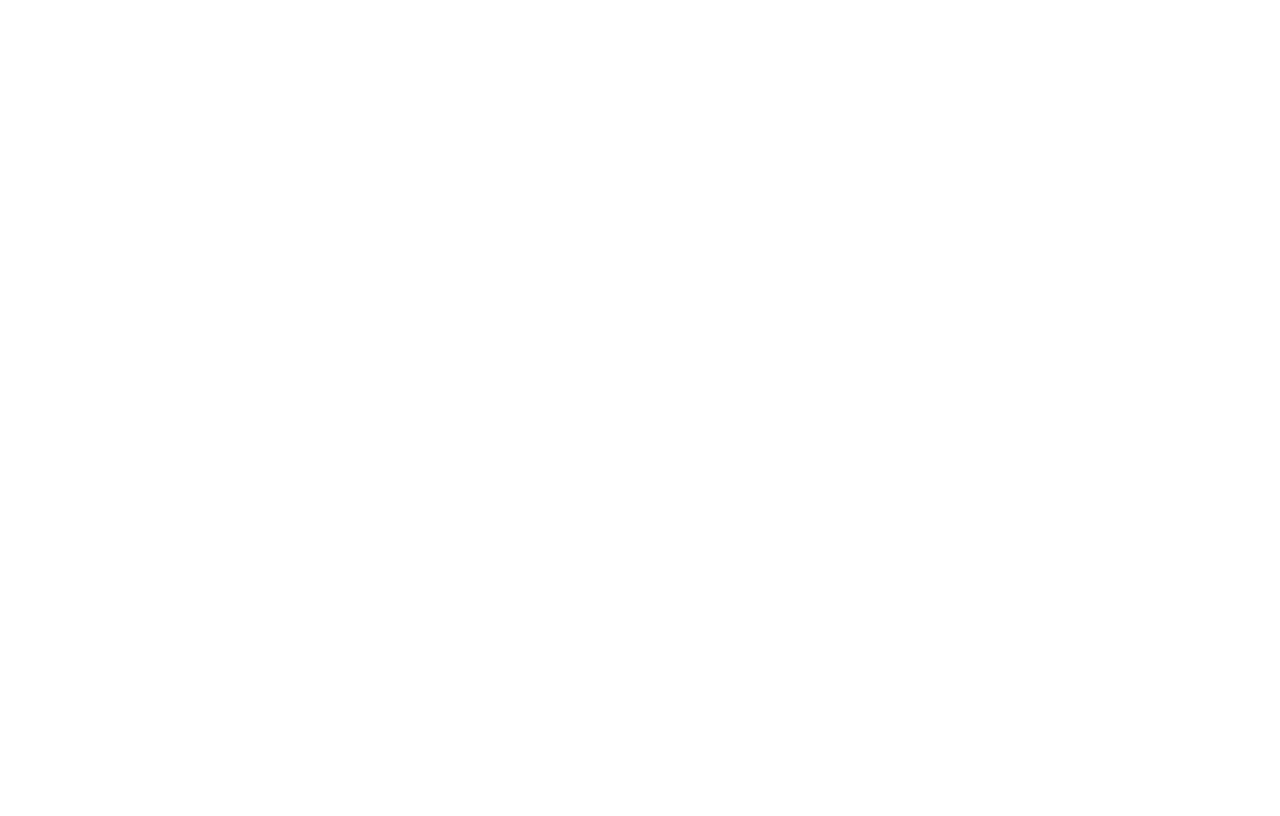
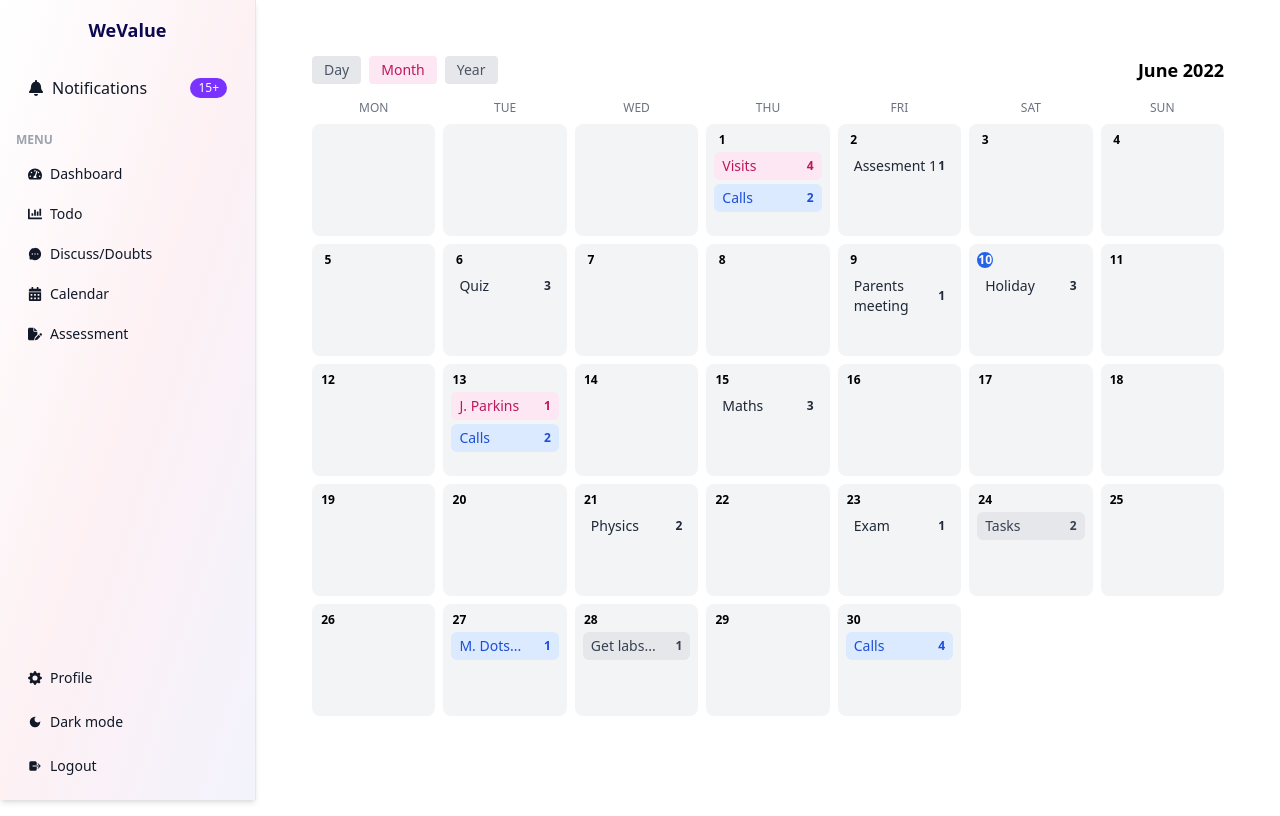
Before and after one commit to vigneshherao/weValue_Client, a React (Vite) app in the folder wevalue_client/: page /student/1/calendar in a window 1280 px wide. Before the commit this address had no page. Built offline with nearby package versions, Linux system fonts and the light colour scheme.

Commit message:
feat:Implemented Calendar UI

```diff
--- a/wevalue_client/src/App.jsx
+++ b/wevalue_client/src/App.jsx
@@ -11,6 +11,7 @@
 import StudentLayout from "./layouts/StudentLayout";
 import StudentProfile from "./pages/student/StudentProfile";
 import StudentTodo from "./pages/student/StudentTodo";
+import StudentCalendar from "./pages/student/StudentCalendar";
 
 const App = () => {
   return (
@@ -26,6 +27,7 @@
         <Route path="/student/:id" element={<StudentLayout />}>
           <Route path="dashboard" element={<StudentDashBoard />} />
           <Route path="todo" element={<StudentTodo />} />
+          <Route path="calendar" element={<StudentCalendar />} />
           <Route path="profile" element={<StudentProfile />} />
         </Route>
         //Login routes
--- a/wevalue_client/src/components/SideBar.jsx
+++ b/wevalue_client/src/components/SideBar.jsx
@@ -10,6 +10,7 @@
 import { BsFillGearFill } from "react-icons/bs";
 import { IoLogOut } from "react-icons/io5";
 import SidebarItem from "./SideBarItem";
+import path from "path";
 
 const studentMenuItems = [
   {
@@ -19,7 +20,7 @@
   },
   { icon: <FaChartBar />, label: "Todo", path: "/student/1/todo" },
   { icon: <AiFillMessage />, label: "Discuss/Doubts" },
-  { icon: <FaCalendarAlt />, label: "Calendar" },
+  { icon: <FaCalendarAlt />, label: "Calendar", path: "/student/1/calendar" },
   { icon: <FaFilePen />, label: "Assessment" },
 ];
 
--- /dev/null
+++ b/wevalue_client/src/pages/student/StudentCalendar.jsx
@@ -0,0 +1,120 @@
+import React from "react";
+
+const StudentCalendar = () => {
+  const calendarData = [
+    {
+      date: 1,
+      events: [
+        { type: "Visits", count: 4 },
+        { type: "Calls", count: 2 },
+      ],
+    },
+    { date: 2, events: [{ type: "Assesment 1", count: 1 }] },
+    { date: 6, events: [{ type: "Quiz", count: 3 }] },
+    { date: 9, events: [{ type: "Parents meeting", count: 1 }] },
+    { date: 10, events: [{ type: "Holiday", count: 3 }] },
+    {
+      date: 13,
+      events: [
+        { type: "J. Parkins", count: 1 },
+        { type: "Calls", count: 2 },
+      ],
+    },
+    { date: 15, events: [{ type: "Maths", count: 3 }] },
+    { date: 21, events: [{ type: "Physics", count: 2 }] },
+    { date: 23, events: [{ type: "Exam", count: 1 }] },
+    { date: 24, events: [{ type: "Tasks", count: 2 }] },
+    { date: 27, events: [{ type: "M. Dots...", count: 1 }] },
+    { date: 28, events: [{ type: "Get labs...", count: 1 }] },
+    { date: 30, events: [{ type: "Calls", count: 4 }] },
+  ];
+
+  const renderEvent = (event, i) => {
+    const typeStyles = {
+      Visits: "bg-pink-100 text-pink-700",
+      Calls: "bg-blue-100 text-blue-700",
+      Tasks: "bg-gray-200 text-gray-700",
+      "Review t...": "bg-gray-200 text-gray-700",
+      "Exam pr...": "bg-gray-200 text-gray-700",
+      "Get labs...": "bg-gray-200 text-gray-700",
+      "M. Dots...": "bg-blue-100 text-blue-700",
+      "I. Filatova": "bg-blue-100 text-blue-700",
+      "J. Parkins": "bg-pink-100 text-pink-700",
+      Taks: "bg-gray-200 text-gray-700",
+    };
+
+    return (
+      <div
+        key={i}
+        className={`flex justify-between items-center px-2 py-1 rounded-md text-sm mt-1 ${
+          typeStyles[event.type] || "bg-gray-100 text-gray-800"
+        }`}
+      >
+        <span>{event.type}</span>
+        <span className="font-bold text-xs">{event.count}</span>
+      </div>
+    );
+  };
+
+  const daysInMonth = 30;
+  const firstDayOffset = 3;
+
+  const cells = [];
+  for (let i = 0; i < firstDayOffset; i++) cells.push(null);
+  for (let i = 1; i <= daysInMonth; i++) cells.push(i);
+
+  return (
+    <div className="p-4 md:p-10 bg-white min-h-screen">
+      <div className="flex justify-between items-center mb-4">
+        <div className="flex gap-2">
+          <button className="px-3 py-1 text-sm font-medium text-gray-600 bg-gray-200 rounded">
+            Day
+          </button>
+          <button className="px-3 py-1 text-sm font-medium text-pink-700 bg-pink-100 rounded">
+            Month
+          </button>
+          <button className="px-3 py-1 text-sm font-medium text-gray-600 bg-gray-200 rounded">
+            Year
+          </button>
+        </div>
+        <h2 className="text-lg font-bold">June 2022</h2>
+      </div>
+      <div className="grid grid-cols-7 gap-2 text-center text-xs font-medium text-gray-500 mb-2">
+        <div>MON</div>
+        <div>TUE</div>
+        <div>WED</div>
+        <div>THU</div>
+        <div>FRI</div>
+        <div>SAT</div>
+        <div>SUN</div>
+      </div>
+      <div className="grid grid-cols-7 gap-2 text-sm">
+        {cells.map((day, index) => {
+          const dayEvents =
+            calendarData.find((item) => item.date === day)?.events || [];
+          return (
+            <div
+              key={index}
+              className="bg-gray-100 rounded-lg p-2 h-24 sm:h-22 md:h-28 overflow-hidden"
+            >
+              {day && (
+                <div>
+                  <div
+                    className={`w-4 h-4 text-center rounded-full text-xs font-bold ${
+                      day === 10 ? "bg-blue-600 text-white" : ""
+                    }`}
+                  >
+                    {day}
+                  </div>
+                  {dayEvents.map(renderEvent)}
+                </div>
+              )}
+            </div>
+          );
+        })}
+      </div>
+    </div>
+  );
+};
+
+export default StudentCalendar;
```
